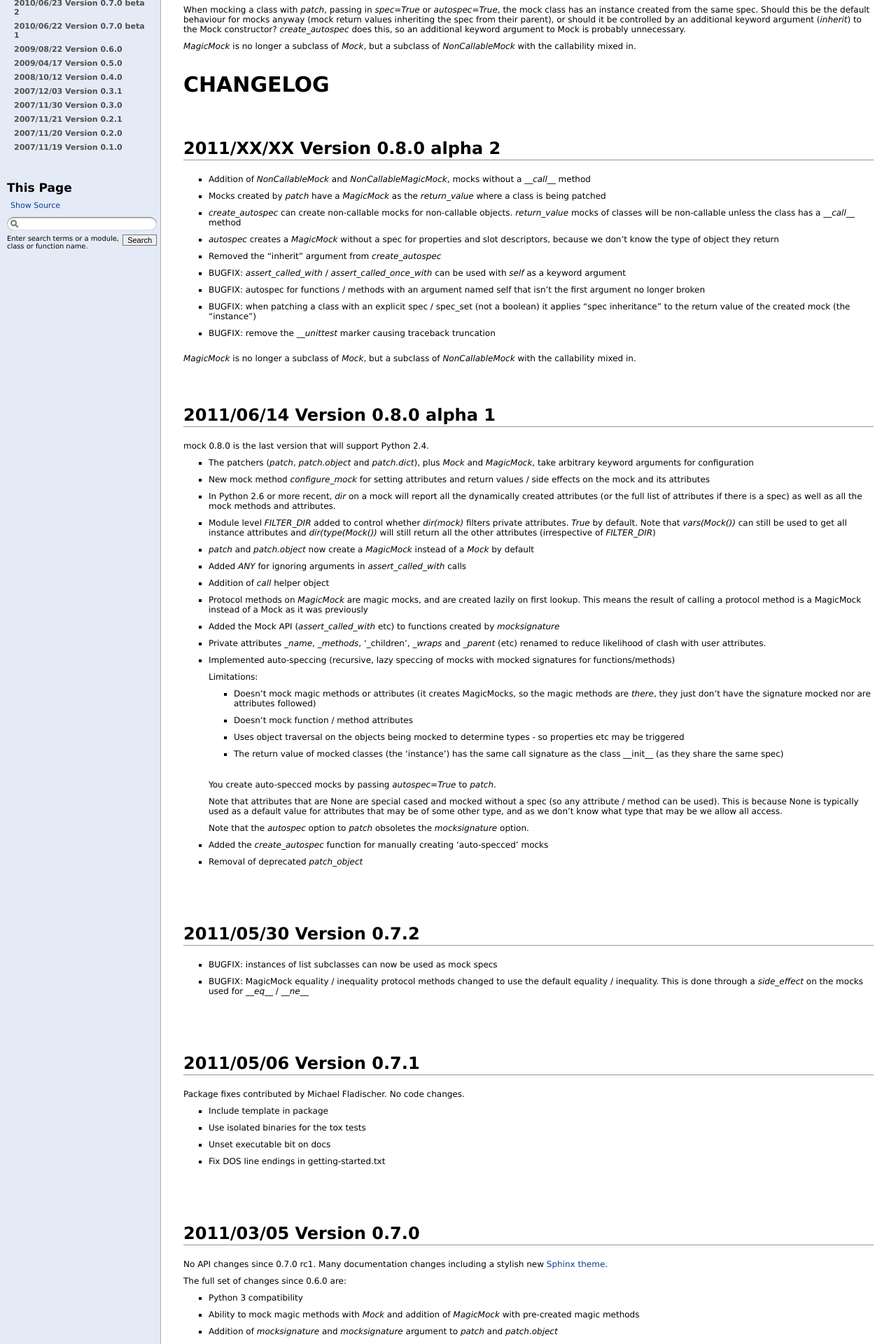
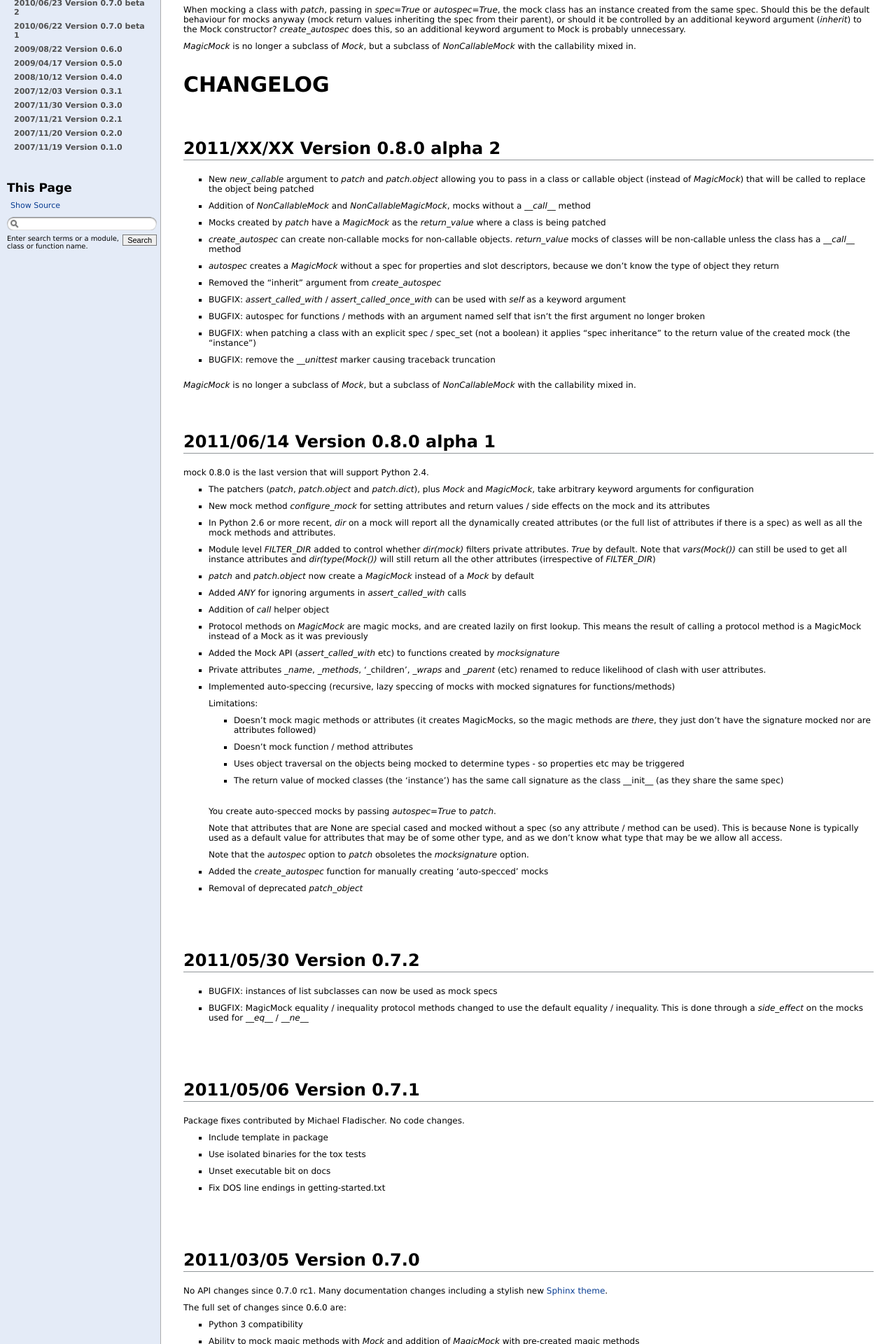
Before and after one commit to testing-cabal/mock, a Sphinx documentation site: the page built from docs/changelog.txt, in a window 1280 px wide. Shown: the part 502-2422 px from the top of the page at 70% size. Built offline with Sphinx 7.4.7, drawn with Linux system fonts in a browser that asks for light colours; pages that are not in the unit, such as notebooks, are missing from menus; some of the changed text lies outside the part shown.

Commit message:
CHANGELOG update

```diff
--- a/docs/changelog.txt
+++ b/docs/changelog.txt
@@ -54,6 +54,9 @@ CHANGELOG
 2011/XX/XX Version 0.8.0 alpha 2
 --------------------------------
 
+* New `new_callable` argument to `patch` and `patch.object` allowing you to
+  pass in a class or callable object (instead of `MagicMock`) that will be
+  called to replace the object being patched
 * Addition of `NonCallableMock` and `NonCallableMagicMock`, mocks without a
   `__call__` method
 * Mocks created by `patch` have a `MagicMock` as the `return_value` where a
```
